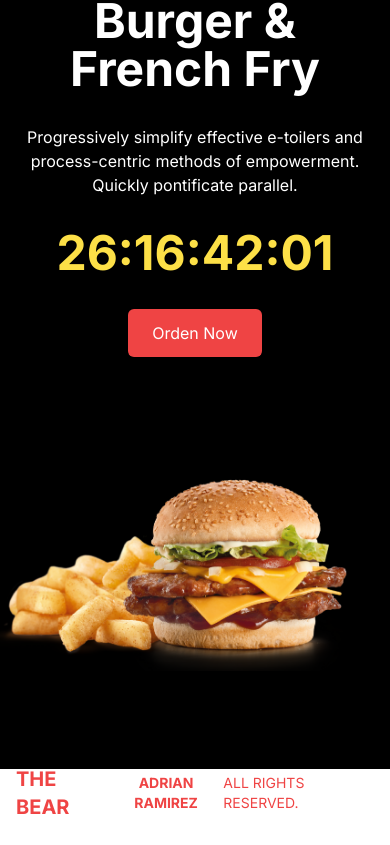
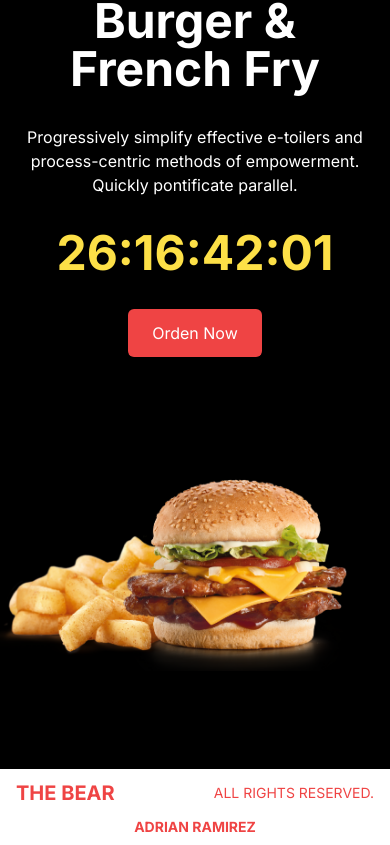
Before and after one commit to AdrianRMV/restaurant, a Next.js app: page / in a window 390 px wide. Shown: the part 1425-2270 px from the top of the page. Before the commit the page ends 2246 px from the top, so only its background shows below. Built offline with nearby package versions, Linux system fonts and the light colour scheme.

Commit message:
Im the best

```diff
--- a/app/components/Footer.tsx
+++ b/app/components/Footer.tsx
@@ -2,17 +2,25 @@ import Link from 'next/link';
 
 const Footer = () => {
     return (
-        <div className="h-12 md:h-16 p-4 lg:px-10 xl:px-20 text-red-500 flex items-center justify-between ">
-            <Link href={'/'} className="font-bold text-xl">
-                THE BEAR
-            </Link>
+        <div className="flex flex-col items-center pb-2 md:pb-0">
+            <div className="h-12 md:h-16 p-4 lg:px-10 xl:px-20 text-red-500 flex items-center justify-between w-full">
+                <Link href={'/'} className="font-bold text-xl">
+                    THE BEAR
+                </Link>
+                <Link
+                    href="https://github.com/AdrianRMV"
+                    className="hidden md:block text-sm uppercase font-bold text-center text-red-500"
+                >
+                    Adrian Ramirez
+                </Link>
+                <p className="text-sm md:text-base">ALL RIGHTS RESERVED.</p>
+            </div>
             <Link
                 href="https://github.com/AdrianRMV"
-                className="text-sm uppercase font-bold text-center"
+                className="text-sm md:hidden uppercase font-bold text-center text-red-500"
             >
                 Adrian Ramirez
             </Link>
-            <p className="text-sm md:text-base">ALL RIGHTS RESERVED.</p>
         </div>
     );
 };
```
